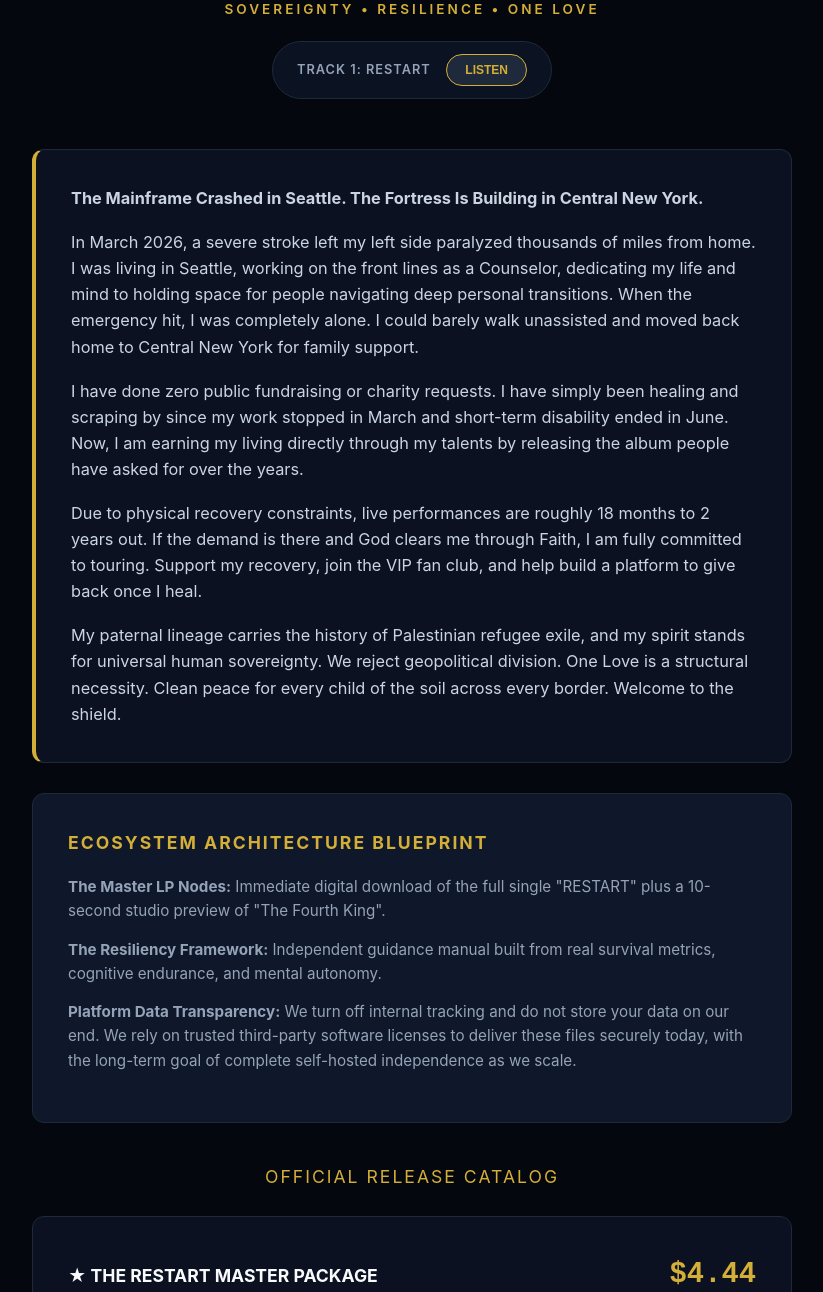
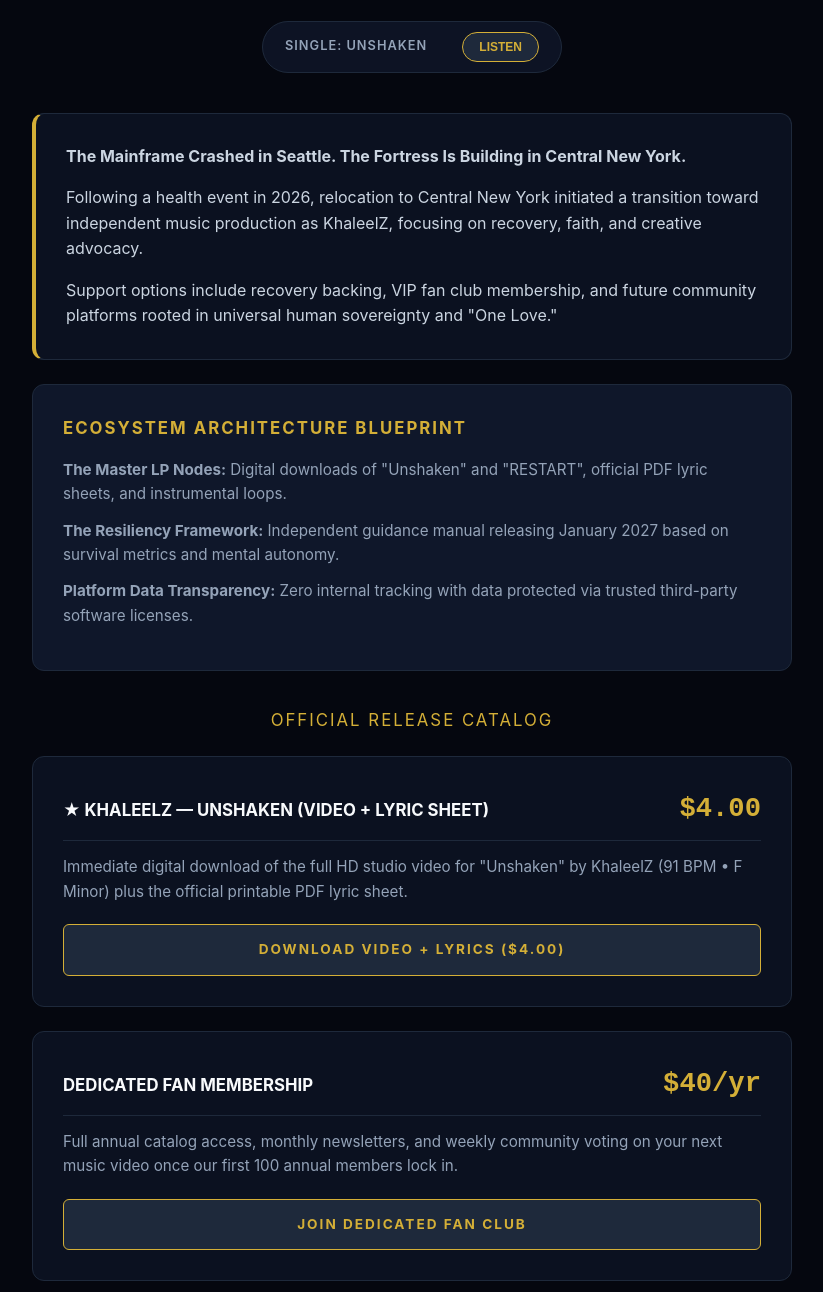
Before and after one commit to AeigisOfficial/AEIGISOFFICIAL.github.io, a plain HTML site: page index.html in a window 1280 px wide. Shown: the part 249-1541 px from the top of the page, without its empty margins (228-1051 px from the left). Drawn offline with Linux system fonts and the light colour scheme.

Commit message:
Refactor HTML structure and styles for clarity
Updated title and styling for improved aesthetics. Modified audio player and content sections for better clarity and organization.

```diff
--- a/index.html
+++ b/index.html
@@ -3,220 +3,130 @@
 <head>
     <meta charset="UTF-8">
     <meta name="viewport" content="width=device-width, initial-scale=1.0">
-    <title>AEIGIS | The Shield of Sovereignty</title>
+    <title>AEIGIS | KhaleelZ — The Shield of Sovereignty</title>
     <style>
         :root {
-            --bg-color: #05070f;
-            --text-color: #f8fafc;
-            --text-muted: #94a3b8;
-            --accent-gold: #d4af37;
-            --gold-glow: rgba(212, 175, 55, 0.15);
-            --slate-deep: #0f172a;
-            --card-bg: #0b1120;
-            --border-color: #1e293b;
+            --bg: #05070f; --text: #f8fafc; --muted: #94a3b8;
+            --gold: #d4af37; --card: #0b1120; --slate: #0f172a; --border: #1e293b;
         }
         * { box-sizing: border-box; margin: 0; padding: 0; }
         body {
-            background-color: var(--bg-color);
-            color: var(--text-color);
+            background: var(--bg); color: var(--text);
             font-family: -apple-system, BlinkMacSystemFont, "Segoe UI", Roboto, sans-serif;
-            line-height: 1.6;
-            padding: 20px;
+            line-height: 1.6; padding: 20px;
         }
-        .container { max-width: 760px; margin: 0 auto; padding: 50px 0; }
-        header { text-align: center; margin-bottom: 50px; }
-        .brand-crest {
-            width: 80px;
-            height: 90px;
-            margin: 0 auto 24px auto;
-            background: linear-gradient(135deg, #1e293b 0%, #0f172a 100%);
-            border: 2px solid var(--accent-gold);
+        .container { max-width: 760px; margin: 0 auto; padding: 40px 0; }
+        header { text-align: center; margin-bottom: 40px; }
+        .crest {
+            width: 76px; height: 86px; margin: 0 auto 20px;
+            background: linear-gradient(135deg, #1e293b, var(--slate));
+            border: 2px solid var(--gold);
             clip-path: polygon(50% 0%, 100% 25%, 100% 75%, 50% 100%, 0% 75%, 0% 25%);
-            box-shadow: 0 0 30px var(--gold-glow);
-            display: flex;
-            align-items: center;
-            justify-content: center;
+            display: flex; align-items: center; justify-content: center;
         }
-        .brand-crest::after {
-            content: 'A';
-            font-family: 'Courier New', monospace;
-            font-weight: 900;
-            font-size: 32px;
-            color: var(--accent-gold);
+        .crest::after { content: 'A'; font: 900 30px 'Courier New', monospace; color: var(--gold); }
+        h1 { font-size: 2.1rem; font-weight: 800; letter-spacing: 6px; text-transform: uppercase; }
+        .sub { color: var(--gold); font-size: 0.85rem; font-weight: 600; letter-spacing: 3px; text-transform: uppercase; margin: 8px 0 20px; }
+        .player {
+            background: rgba(15, 23, 42, 0.8); border: 1px solid var(--border);
+            border-radius: 30px; padding: 10px 22px; margin: 0 auto; max-width: 300px;
+            display: flex; align-items: center; justify-content: space-between;
         }
-        h1 {
-            font-size: 2.2rem;
-            font-weight: 800;
-            letter-spacing: 6px;
-            margin-bottom: 8px;
-            text-transform: uppercase;
+        .player span { font-size: 0.8rem; color: var(--muted); font-weight: 600; letter-spacing: 1px; }
+        .player button, .btn {
+            background: #1e293b; border: 1px solid var(--gold); color: var(--gold);
+            font-weight: 700; text-transform: uppercase; cursor: pointer; text-decoration: none;
         }
-        .subtitle {
-            color: var(--accent-gold);
-            font-size: 0.85rem;
-            font-weight: 600;
-            letter-spacing: 3px;
-            text-transform: uppercase;
-            margin-bottom: 20px;
+        .player button { padding: 7px 16px; border-radius: 20px; font-size: 0.75rem; }
+        .player button:hover, .btn:hover { background: var(--gold); color: var(--bg); }
+        .box, .card {
+            background: var(--card); border: 1px solid var(--border);
+            border-radius: 12px; padding: 30px; margin-bottom: 24px;
         }
-                .audio-player-container {
-            background-color: rgba(15, 23, 42, 0.7);
-            border: 1px solid var(--border-color);
-            border-radius: 30px;
-            padding: 12px 24px;
-            margin: 20px auto 0 auto;
-            max-width: 280px;
-            display: flex;
-            align-items: center;
-            justify-content: space-between;
-        }
-        .audio-info { font-size: 0.8rem; color: var(--text-muted); font-weight: 600; letter-spacing: 1px; }
-        .audio-btn {
-            background: #1e293b;
-            border: 1px solid var(--accent-gold);
-            color: var(--accent-gold);
-            padding: 8px 18px;
-            border-radius: 20px;
-            font-size: 0.75rem;
-            font-weight: 700;
-            text-transform: uppercase;
-            cursor: pointer;
-        }
-        .audio-btn:hover { background: var(--accent-gold); color: var(--bg-color); }
-        .manifesto-box, .extended-specs, .product-card {
-            background-color: var(--card-bg);
-            border: 1px solid var(--border-color);
-            border-radius: 12px;
-            padding: 35px;
-            margin-bottom: 30px;
-        }
-        .manifesto-box { border-left: 4px solid var(--accent-gold); }
-        .manifesto-box p { margin-bottom: 18px; font-size: 1.02rem; color: #cbd5e1; }
-        .manifesto-box p:last-child { margin-bottom: 0; }
-        .extended-specs { background-color: var(--slate-deep); }
-        .extended-specs h2, .catalog-headline {
-            color: var(--accent-gold);
-            font-size: 1.1rem;
-            text-transform: uppercase;
-            letter-spacing: 2px;
-            margin-bottom: 18px;
-        }
-        .catalog-headline { text-align: center; margin: 40px 0 25px 0; }
-        .extended-specs ul { list-style: none; }
-        .extended-specs li { margin-bottom: 14px; color: #94a3b8; font-size: 0.95rem; }
-        .product-meta {
-            display: flex;
-            justify-content: space-between;
-            align-items: baseline;
-            border-bottom: 1px solid var(--border-color);
-            padding-bottom: 12px;
-            margin-bottom: 15px;
-        }
-        .product-title { font-size: 1.1rem; font-weight: 700; text-transform: uppercase; }
-        .product-price { font-size: 1.8rem; color: var(--accent-gold); font-weight: 800; font-family: monospace; }
-        .product-desc { color: var(--text-muted); font-size: 0.95rem; margin-bottom: 25px; }
-        .btn {
-            display: block;
-            text-align: center;
-            background: #1e293b;
-            color: var(--accent-gold);
-            border: 1px solid var(--accent-gold);
-            padding: 15px 25px;
-            border-radius: 6px;
-            text-decoration: none;
-            text-transform: uppercase;
-            letter-spacing: 2px;
-            font-weight: 700;
-            font-size: 0.9rem;
-        }
-        .btn:hover { background: var(--accent-gold); color: var(--bg-color); }
-        footer { text-align: center; color: #475569; font-size: 0.85rem; margin-top: 60px; border-top: 1px solid var(--border-color); padding-top: 25px; }
+        .manifesto { border-left: 4px solid var(--gold); }
+        .manifesto p { margin-bottom: 16px; color: #cbd5e1; }
+        .manifesto p:last-child { margin-bottom: 0; }
+        .specs { background: var(--slate); }
+        .specs h2, .headline { color: var(--gold); font-size: 1.05rem; text-transform: uppercase; letter-spacing: 2px; margin-bottom: 16px; }
+        .headline { text-align: center; margin: 36px 0 22px; }
+        .specs ul { list-style: none; }
+        .specs li { margin-bottom: 12px; color: var(--muted); font-size: 0.95rem; }
+        .meta { display: flex; justify-content: space-between; align-items: baseline; border-bottom: 1px solid var(--border); padding-bottom: 10px; margin-bottom: 14px; }
+        .title { font-size: 1.05rem; font-weight: 700; text-transform: uppercase; }
+        .price { font-size: 1.7rem; color: var(--gold); font-weight: 800; font-family: monospace; }
+        .desc { color: var(--muted); font-size: 0.95rem; margin-bottom: 20px; }
+        .btn { display: block; text-align: center; padding: 14px 20px; border-radius: 6px; letter-spacing: 2px; font-size: 0.85rem; }
+        footer { text-align: center; color: #475569; font-size: 0.85rem; margin-top: 50px; border-top: 1px solid var(--border); padding-top: 20px; }
     </style>
-</head>
-<body>
+</head><body>
     <div class="container">
         <header>
-            <div class="brand-crest"></div>
+            <div class="crest"></div>
             <h1>AEIGIS</h1>
-            <div class="subtitle">Sovereignty • Resilience • One Love</div>
-            <audio id="bgPlayer" src="Restart.m4a" loop preload="auto"></audio>
-            <div class="audio-player-container">
-                <span class="audio-info">TRACK 1: RESTART</span>
-                <button id="audioToggle" class="audio-btn" onclick="toggleAudio()">Listen</button>
+            <div class="sub">KhaleelZ • Sovereignty • Resilience • One Love</div>
+            <audio id="bgPlayer" src="MASTER_KhaleelZ_Unshaken.m4a" loop preload="auto"></audio>
+            <div class="player">
+                <span>SINGLE: UNSHAKEN</span>
+                <button id="audioToggle" onclick="toggleAudio()">Listen</button>
             </div>
         </header>
 
-        <section class="manifesto-box">
+        <section class="box manifesto">
             <p><strong>The Mainframe Crashed in Seattle. The Fortress Is Building in Central New York.</strong></p>
-            <p>In March 2026, a severe stroke left my left side paralyzed thousands of miles from home. I was living in Seattle, working on the front lines as a Counselor, dedicating my life and mind to holding space for people navigating deep personal transitions. When the emergency hit, I was completely alone. I could barely walk unassisted and moved back home to Central New York for family support.</p>
-            <p>I have done zero public fundraising or charity requests. I have simply been healing and scraping by since my work stopped in March and short-term disability ended in June. Now, I am earning my living directly through my talents by releasing the album people have asked for over the years.</p>
-            <p>Due to physical recovery constraints, live performances are roughly 18 months to 2 years out. If the demand is there and God clears me through Faith, I am fully committed to touring. Support my recovery, join the VIP fan club, and help build a platform to give back once I heal.</p>
-            <p>My paternal lineage carries the history of Palestinian refugee exile, and my spirit stands for universal human sovereignty. We reject geopolitical division. One Love is a structural necessity. Clean peace for every child of the soil across every border. Welcome to the shield.</p>
+            <p>Following a health event in 2026, relocation to Central New York initiated a transition toward independent music production as KhaleelZ, focusing on recovery, faith, and creative advocacy.</p>
+            <p>Support options include recovery backing, VIP fan club membership, and future community platforms rooted in universal human sovereignty and "One Love."</p>
         </section>
 
-        <section class="extended-specs">
+        <section class="box specs">
             <h2>Ecosystem Architecture Blueprint</h2>
             <ul>
-                <li><strong>The Master LP Nodes:</strong> Immediate digital download of the full single "RESTART" plus a 10-second studio preview of "The Fourth King".</li>
-                <li><strong>The Resiliency Framework:</strong> Independent guidance manual built from real survival metrics, cognitive endurance, and mental autonomy.</li>
-                <li><strong>Platform Data Transparency:</strong> We turn off internal tracking and do not store your data on our end. We rely on trusted third-party software licenses to deliver these files securely today, with the long-term goal of complete self-hosted independence as we scale.</li>
+                <li><strong>The Master LP Nodes:</strong> Digital downloads of "Unshaken" and "RESTART", official PDF lyric sheets, and instrumental loops.</li>
+                <li><strong>The Resiliency Framework:</strong> Independent guidance manual releasing January 2027 based on survival metrics and mental autonomy.</li>
+                <li><strong>Platform Data Transparency:</strong> Zero internal tracking with data protected via trusted third-party software licenses.</li>
             </ul>
         </section>
-        <div class="catalog-headline">Official Release Catalog</div>
+        <div class="headline">Official Release Catalog</div>
 
-        <div class="product-card">
-            <div class="product-meta">
-                <div class="product-title">★ THE RESTART MASTER PACKAGE</div>
-                <div class="product-price">$4.44</div>
+        <div class="card">
+            <div class="meta">
+                <span class="title">★ KhaleelZ — Unshaken (Video + Lyric Sheet)</span>
+                <span class="price">$4.00</span>
             </div>
-            <p class="product-desc">Immediate digital download of the full single "RESTART", an exclusive 10-second studio preview of "The Fourth King", standalone instrumental loops, interactive lyrics sheets, and resiliency manifesto modules.</p>
-            <a href="https://payhip.com" class="btn" target="_blank">Secure Master Package</a>
+            <p class="desc">Immediate digital download of the full HD studio video for "Unshaken" by KhaleelZ (91 BPM • F Minor) plus the official printable PDF lyric sheet.</p>
+            <a href="https://payhip.com" target="_blank" rel="noopener" class="btn">Download Video + Lyrics ($4.00)</a>
         </div>
 
-        <div class="product-card">
-            <div class="product-meta">
-                <div class="product-title">★ SOVEREIGN VIP FAN CLUB</div>
-                <div class="product-price">$4/mo | $40/yr</div>
+        <div class="card">
+            <div class="meta">
+                <span class="title">Dedicated Fan Membership</span>
+                <span class="price">$40/yr</span>
             </div>
-            <p class="product-desc">Unlocks monthly newsletters, breaking news, exclusive track drops, and prize entries. Reaching our first 100 annual members unlocks 1 full music video every week, voted on exclusively by you from the previous week's releases.</p>
-            <a href="https://payhip.com" class="btn" target="_blank">Join VIP Fan Club</a>
+            <p class="desc">Full annual catalog access, monthly newsletters, and weekly community voting on your next music video once our first 100 annual members lock in.</p>
+            <a href="https://payhip.com" target="_blank" rel="noopener" class="btn">Join Dedicated Fan Club</a>
         </div>
 
-        <div class="product-card">
-            <div class="product-meta">
-                <div class="product-title">★ THE SOVEREIGN EXECUTIVE NODE</div>
-                <div class="product-price">$444.00</div>
+        <div class="card">
+            <div class="meta">
+                <span class="title">Lifetime VIP Fan Node</span>
+                <span class="price">$444</span>
             </div>
-            <p class="product-desc">Includes a personalized custom audio shout-out on an upcoming track, full VIP Fan Club access, and priority entry for 1-on-1 virtual meet sessions while I heal.</p>
-            <a href="https://payhip.com" class="btn" target="_blank">Secure Executive Node</a>
+            <p class="desc">Permanent lifetime access to every future track and book release, a personalized custom audio shout-out on an upcoming track, and priority 1-on-1 virtual sessions.</p>
+            <a href="https://payhip.com" target="_blank" rel="noopener" class="btn">Secure Lifetime VIP</a>
         </div>
 
         <footer>
-            <p>Enforced Data Transparency</p>
-            <p>Verify our perimeters at <strong>aeigis.org</strong> or <strong>aeigis.store</strong>. Follow @AEIGISOFFICIAL on X and YouTube.</p>
+            Verify our perimeters at <strong>aeigis.org</strong>. Follow @AEIGISOFFICIAL on X and YouTube.<br>
+            © 2026 KhaleelZ / AEIGIS Media. All Rights Reserved.
         </footer>
     </div>
 
     <script>
         function toggleAudio() {
-            var player = document.getElementById('bgPlayer');
-            var btn = document.getElementById('audioToggle');
-            if (player.paused) {
-                player.play();
-                btn.innerHTML = "Mute";
-            } else {
-                player.pause();
-                btn.innerHTML = "Listen";
-            }
-        }<div class="card">
-  <div class="star">★ NEW RELEASE — KHALEEELZ</div>
-  <h3>UNSHAKEN — OFFICIAL STUDIO VIDEO + LYRIC SHEET</h3>
-  <div class="price">$4.00</div>
-  <p>Immediate digital download of the full HD studio video for "Unshaken" by KhaleelZ (91 BPM • F Minor) plus the official printable PDF lyric sheet.</p>
-  <a href="https://payhip.com" target="_blank" rel="noopener" class="btn">Download Video + Lyrics ($4.00)</a>
-</div>
-
-
+            const p = document.getElementById('bgPlayer');
+            const b = document.getElementById('audioToggle');
+            if (p.paused) { p.play(); b.textContent = 'Pause'; }
+            else { p.pause(); b.textContent = 'Listen'; }
+        }
     </script>
 </body>
 </html>
```
